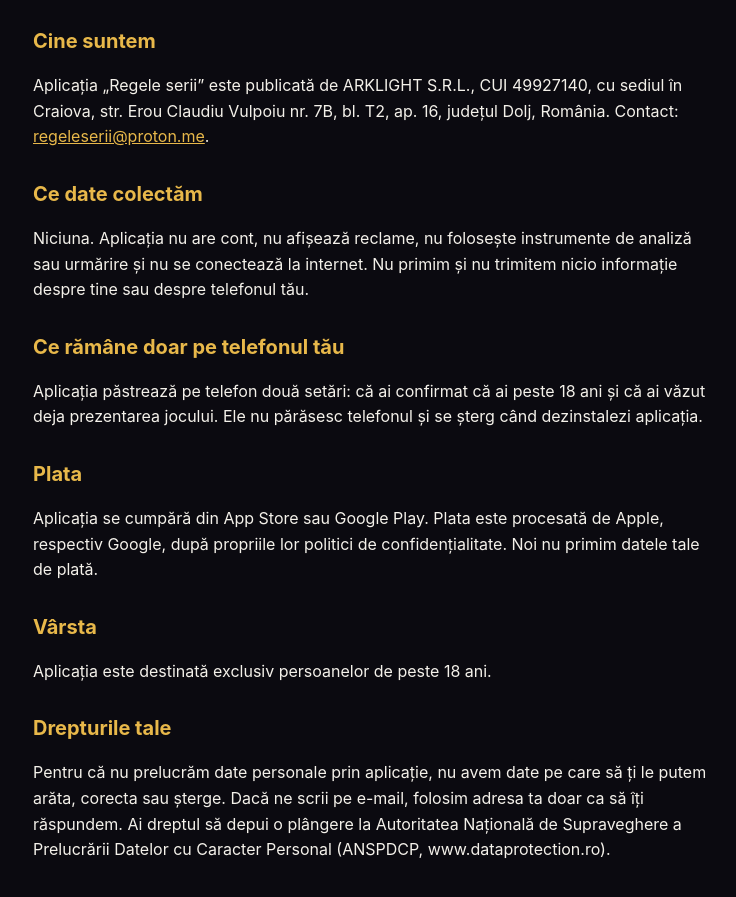
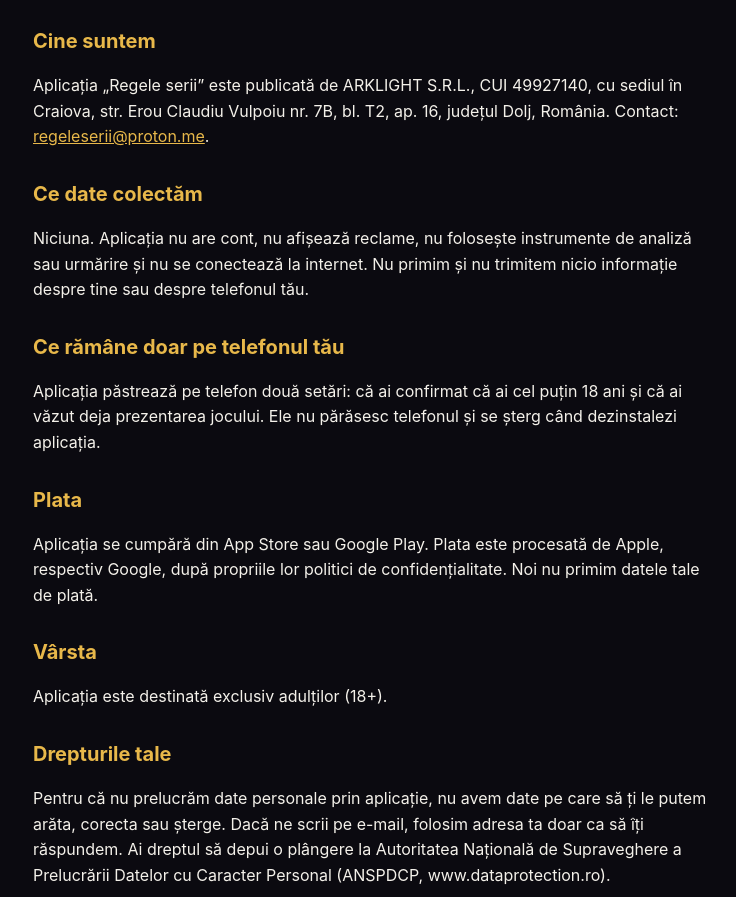
Before and after one commit to MateiTudor808/regele-serii, a plain HTML site: page confidentialitate.html in a window 1280 px wide. Shown: the part 174-1071 px from the top of the page, without its empty margins (263-999 px from the left). Drawn offline with Linux system fonts and the light colour scheme.

Commit message:
„Jocul de cărți”, „cel puțin 18 ani”, „adulților (18+)”
Co-Authored-By: Claude Opus 5.5 <noreply@anthropic.com>

```diff
--- a/confidentialitate.html
+++ b/confidentialitate.html
@@ -10,13 +10,13 @@
 <p>Niciuna. Aplicația nu are cont, nu afișează reclame, nu folosește instrumente de analiză sau urmărire și nu se conectează la internet. Nu primim și nu trimitem nicio informație despre tine sau despre telefonul tău.</p>
 
 <h2>Ce rămâne doar pe telefonul tău</h2>
-<p>Aplicația păstrează pe telefon două setări: că ai confirmat că ai peste 18 ani și că ai văzut deja prezentarea jocului. Ele nu părăsesc telefonul și se șterg când dezinstalezi aplicația.</p>
+<p>Aplicația păstrează pe telefon două setări: că ai confirmat că ai cel puțin 18 ani și că ai văzut deja prezentarea jocului. Ele nu părăsesc telefonul și se șterg când dezinstalezi aplicația.</p>
 
 <h2>Plata</h2>
 <p>Aplicația se cumpără din App Store sau Google Play. Plata este procesată de Apple, respectiv Google, după propriile lor politici de confidențialitate. Noi nu primim datele tale de plată.</p>
 
 <h2>Vârsta</h2>
-<p>Aplicația este destinată exclusiv persoanelor de peste 18 ani.</p>
+<p>Aplicația este destinată exclusiv adulților (18+).</p>
 
 <h2>Drepturile tale</h2>
 <p>Pentru că nu prelucrăm date personale prin aplicație, nu avem date pe care să ți le putem arăta, corecta sau șterge. Dacă ne scrii pe e-mail, folosim adresa ta doar ca să îți răspundem. Ai dreptul să depui o plângere la Autoritatea Națională de Supraveghere a Prelucrării Datelor cu Caracter Personal (ANSPDCP, www.dataprotection.ro).</p>
```
Also changed, not shown: index.html (+1 -1 lines).
